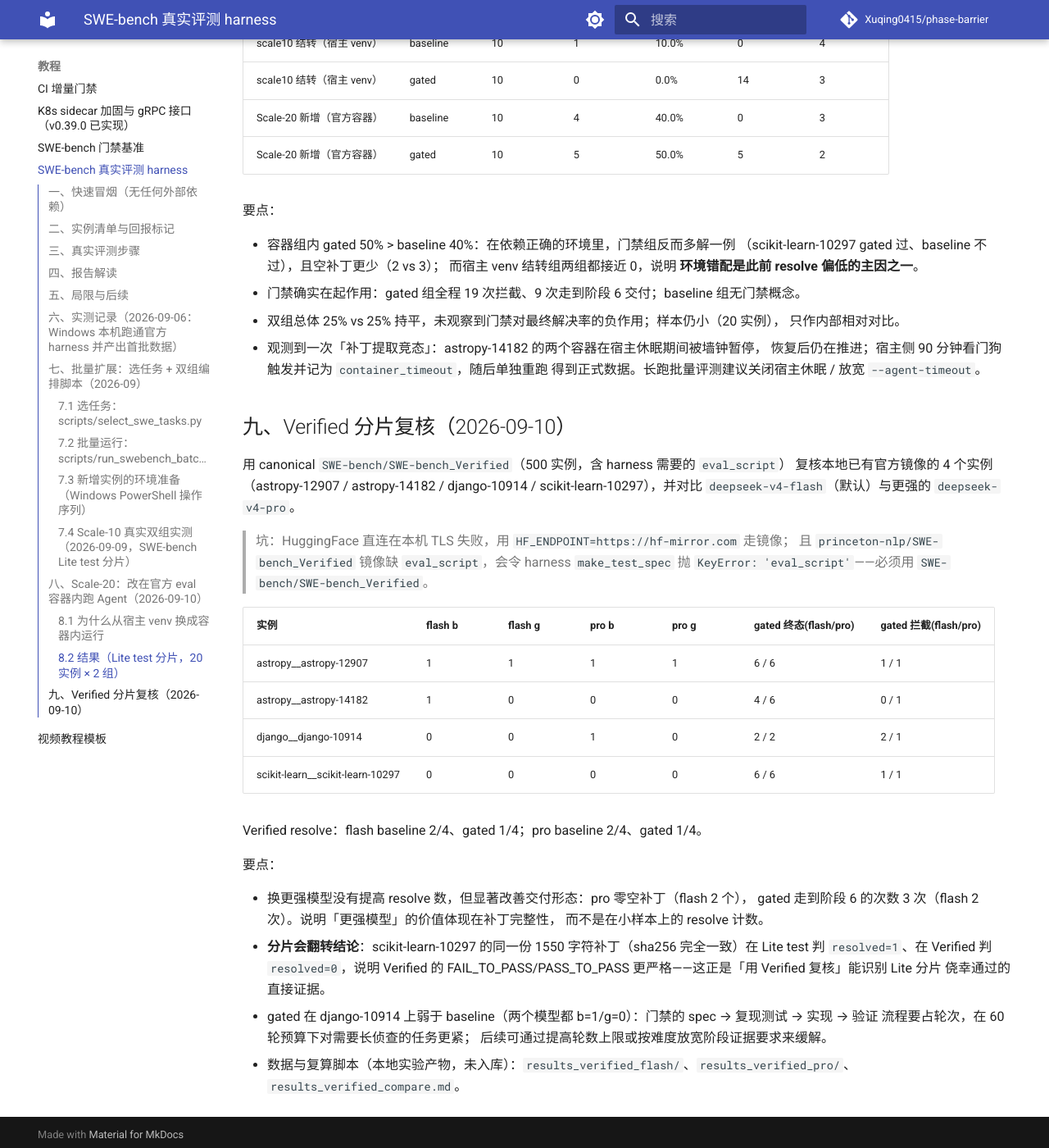
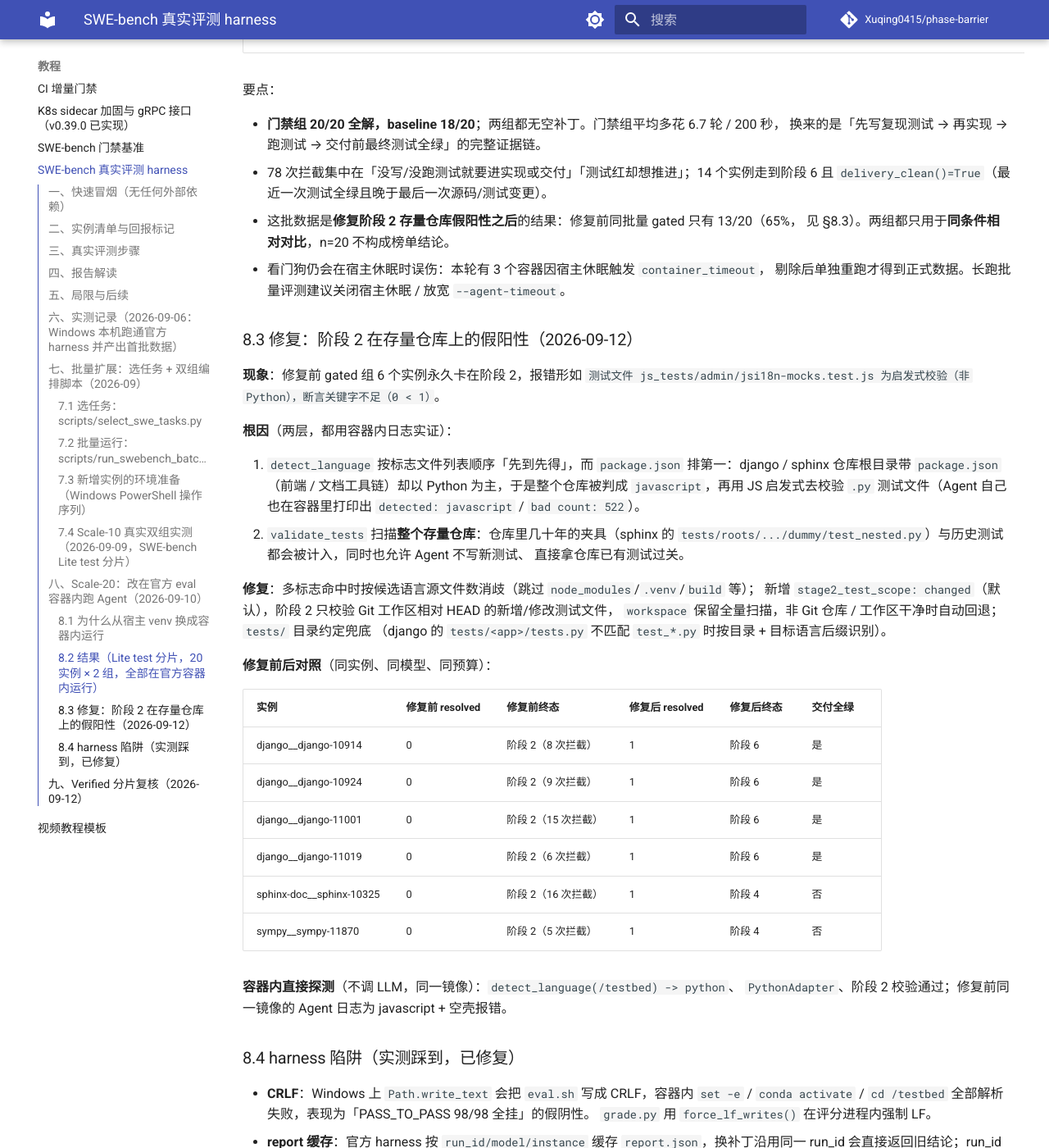
Before and after one commit to Xuqing0415/phase-barrier, an MkDocs documentation site: the page built from docs/tutorials/swe-bench-real.md, in a window 1280 px wide and 1400 px high, scrolled down 6944 px. Shown: the whole window at 82% size. Built offline with MkDocs 1.6.1 and Material for MkDocs 9.7.7, drawn with Linux system fonts in a browser that asks for light colours; comment, search, counter and statistics services are not loaded; some of the changed text lies outside the part shown.

Commit message:
docs(benchmark): Scale-20 与 Verified 复核数据入库，教程 §8/§9 改用可复算数据
把本轮实测数据固化进仓库，文档数字从此可复算（不再依赖本地 .pytest_tmp）：

- benchmarks/swebench/results/scale20_lite_container.csv：Lite test 分片 20 实例 × baseline/gated = 40 行，note 全为 graded。baseline 18/20（90%）、gated 20/20（100%），gated 拦截 78 次、14 次走到阶段 6 且交付前最终测试全绿（delivery_clean）、两组零空补丁。
- benchmarks/swebench/results/verified_regrade.csv：上述补丁在 SWE-bench Verified 上的重新评分（4 实例 × 2 组 = 8 行），8/8 两分片判定一致；上一轮观测到的 scikit-learn-10297 翻转是「补丁级」而非「分片级」，已按可复算证据改写结论。
- benchmarks/swebench/results/README.md：数据口径、已知限制与一行汇总复算命令。
- docs/tutorials/swe-bench-real.md：§8.2 用容器-only 数据替换旧的混合来源表格；新增 §8.3「阶段 2 假阳性的修复前后对照（6 个实例 0→1）」与 §8.4「harness 陷阱（CRLF / report 缓存 / 陈旧补丁 / 依赖卷）」；§9 改写为本轮 Verified 复核并标注旧实验产物未入库。

````diff
--- a/docs/tutorials/swe-bench-real.md
+++ b/docs/tutorials/swe-bench-real.md
@@ -281,72 +281,119 @@
   环境里执行。两者互不影响。
 
 ```powershell
-python scripts/run_swebench_batch_container.py --tasks .pytest_tmp/bench_data/tasks_lite20.json --dataset .pytest_tmp/bench_data/swebench_test.json --agent-script .pytest_tmp/bench_data/run_agent.py --grade-script .pytest_tmp/bench_data/grade.py --grade-python .pytest_tmp/sweb_venv/Scripts/python.exe --results .pytest_tmp/bench_data/results_scale20/results.csv --agent-runs .pytest_tmp/bench_data/agent_runs --eval-runs .pytest_tmp/bench_data/eval_runs --log-dir .pytest_tmp/bench_data/container_logs --modes baseline,gated --max-turns 60 --concurrency 2 --skip-existing
+python scripts/run_swebench_batch_container.py --tasks .pytest_tmp/bench_data/lite/tasks_scale20.json --dataset .pytest_tmp/bench_data/lite/dataset.json --grade-python .pytest_tmp/sweb_venv/Scripts/python.exe --results benchmarks/swebench/results/scale20_lite_container.csv --agent-runs .pytest_tmp/bench_data/agent_runs --eval-runs .pytest_tmp/bench_data/eval_runs --log-dir .pytest_tmp/bench_data/container_logs --modes baseline,gated --max-turns 60 --concurrency 3 --skip-existing
 ```
 
-### 8.2 结果（Lite test 分片，20 实例 × 2 组）
+`--agent-script` / `--grade-script` 默认已指向仓库内 `benchmarks/swebench/{run_agent,grade}.py`；
+任务清单与数据集用 `benchmarks/swebench/prepare_dataset.py` 生成
+（`--local-images-only` 只保留本机已缓存镜像的实例，避免跑到一半缺镜像）。
 
-数据：`swebench_test.json`（Lite test，300 实例）按仓库分层抽 20 个（django 4 / sympy 4 /
-astropy 2 / matplotlib 2 / flask / seaborn / requests / xarray / pylint / pytest /
-scikit-learn / sphinx）。其中 10 个新实例在官方容器内运行，另 10 个为 §7.4 Scale-10
-结转（宿主 venv），CSV 见 `results_scale20/results.csv`，汇总见 `report.md`。
+### 8.2 结果（Lite test 分片，20 实例 × 2 组，全部在官方容器内运行）
 
-| 组别 | n | resolved | resolve 率 | 门禁拦截 | 阶段6完成 | 空补丁 |
-|---|---|---|---|---|---|---|
-| baseline | 20 | 5 | 25.0% | 0 | 0 | 7 |
-| gated | 20 | 5 | 25.0% | 19 | 9 | 5 |
+数据（已入库，可直接复算）：`benchmarks/swebench/results/scale20_lite_container.csv`（40 行，
+`note` 全为 `graded`）；实例清单 `.pytest_tmp/bench_data/lite/tasks_scale20.json`
+（按仓库分层抽样：django 4 / sympy 4 / astropy 2 / matplotlib 2 / seaborn / flask /
+requests / xarray / pylint / pytest / scikit-learn / sphinx）。同一模型（`deepseek-v4-flash`）、
+同一 60 轮预算、同一官方镜像环境。
 
-按来源分组（方法学对照；容器组才是与 Scale-20 新增实例同环境的数据）：
-
-| 来源 | 组别 | n | resolved | resolve 率 | 拦截 | 空补丁 |
-|---|---|---|---|---|---|---|
-| scale10 结转（宿主 venv） | baseline | 10 | 1 | 10.0% | 0 | 4 |
-| scale10 结转（宿主 venv） | gated | 10 | 0 | 0.0% | 14 | 3 |
-| Scale-20 新增（官方容器） | baseline | 10 | 4 | 40.0% | 0 | 3 |
-| Scale-20 新增（官方容器） | gated | 10 | 5 | 50.0% | 5 | 2 |
+| 组别 | n | resolved | resolve 率 | 门禁拦截 | 走到阶段 6 | 交付前最终测试全绿 | 空补丁 | 平均轮数 | 平均耗时 |
+|---|---|---|---|---|---|---|---|---|---|
+| baseline（无门禁） | 20 | 18 | 90% | 0 | — | — | 0 | 43.1 | 262s |
+| gated（门禁） | 20 | 20 | 100% | 78 | 14 | 14 | 0 | 49.8 | 462s |
 
 要点：
 
-- 容器组内 gated 50% > baseline 40%：在依赖正确的环境里，门禁组反而多解一例
-  （scikit-learn-10297 gated 过、baseline 不过），且空补丁更少（2 vs 3）；
-  而宿主 venv 结转组两组都接近 0，说明 **环境错配是此前 resolve 偏低的主因之一**。
-- 门禁确实在起作用：gated 组全程 19 次拦截、9 次走到阶段 6 交付；baseline 组无门禁概念。
-- 双组总体 25% vs 25% 持平，未观察到门禁对最终解决率的负作用；样本仍小（20 实例），
-  只作内部相对对比。
-- 观测到一次「补丁提取竞态」：astropy-14182 的两个容器在宿主休眠期间被墙钟暂停，
-  恢复后仍在推进；宿主侧 90 分钟看门狗触发并记为 `container_timeout`，随后单独重跑
-  得到正式数据。长跑批量评测建议关闭宿主休眠 / 放宽 `--agent-timeout`。
+- **门禁组 20/20 全解，baseline 18/20**；两组都无空补丁。门禁组平均多花 6.7 轮 / 200 秒，
+  换来的是「先写复现测试 → 再实现 → 跑测试 → 交付前最终测试全绿」的完整证据链。
+- 78 次拦截集中在「没写/没跑测试就要进实现或交付」「测试红却想推进」；14 个实例走到阶段 6
+  且 `delivery_clean()=True`（最近一次测试全绿且晚于最后一次源码/测试变更）。
+- 这批数据是**修复阶段 2 存量仓库假阳性之后**的结果：修复前同批量 gated 只有 13/20（65%，
+  见 §8.3）。两组都只用于**同条件相对对比**，n=20 不构成榜单结论。
+- 看门狗仍会在宿主休眠时误伤：本轮有 3 个容器因宿主休眠触发 `container_timeout`，
+  剔除后单独重跑才得到正式数据。长跑批量评测建议关闭宿主休眠 / 放宽 `--agent-timeout`。
 
-## 九、Verified 分片复核（2026-09-10）
+### 8.3 修复：阶段 2 在存量仓库上的假阳性（2026-09-12）
 
-用 canonical `SWE-bench/SWE-bench_Verified`（500 实例，含 harness 需要的 `eval_script`）
-复核本地已有官方镜像的 4 个实例（astropy-12907 / astropy-14182 / django-10914 /
-scikit-learn-10297），并对比 `deepseek-v4-flash`（默认）与更强的 `deepseek-v4-pro`。
+**现象**：修复前 gated 组 6 个实例永久卡在阶段 2，报错形如
+`测试文件 js_tests/admin/jsi18n-mocks.test.js 为启发式校验（非 Python），断言关键字不足（0 < 1）`。
 
-> 坑：HuggingFace 直连在本机 TLS 失败，用 `HF_ENDPOINT=https://hf-mirror.com` 走镜像；
-> 且 `princeton-nlp/SWE-bench_Verified` 镜像缺 `eval_script`，会令 harness
-> `make_test_spec` 抛 `KeyError: 'eval_script'`——必须用 `SWE-bench/SWE-bench_Verified`。
+**根因**（两层，都用容器内日志实证）：
 
-| 实例 | flash b | flash g | pro b | pro g | gated 终态(flash/pro) | gated 拦截(flash/pro) |
-|---|---|---|---|---|---|---|
-| astropy__astropy-12907 | 1 | 1 | 1 | 1 | 6 / 6 | 1 / 1 |
-| astropy__astropy-14182 | 1 | 0 | 0 | 0 | 4 / 6 | 0 / 1 |
-| django__django-10914 | 0 | 0 | 1 | 0 | 2 / 2 | 2 / 1 |
-| scikit-learn__scikit-learn-10297 | 0 | 0 | 0 | 0 | 6 / 6 | 1 / 1 |
+1. `detect_language` 按标志文件列表顺序「先到先得」，而 `package.json` 排第一：django / sphinx
+   仓库根目录带 `package.json`（前端 / 文档工具链）却以 Python 为主，于是整个仓库被判成
+   `javascript`，再用 JS 启发式去校验 `.py` 测试文件（Agent 自己也在容器里打印出
+   `detected: javascript` / `bad count: 522`）。
+2. `validate_tests` 扫描**整个存量仓库**：仓库里几十年的夹具（sphinx 的
+   `tests/roots/.../dummy/test_nested.py`）与历史测试都会被计入，同时也允许 Agent 不写新测试、
+   直接拿仓库已有测试过关。
 
-Verified resolve：flash baseline 2/4、gated 1/4；pro baseline 2/4、gated 1/4。
+**修复**：多标志命中时按候选语言源文件数消歧（跳过 `node_modules`/`.venv`/`build` 等）；
+新增 `stage2_test_scope: changed`（默认），阶段 2 只校验 Git 工作区相对 HEAD 的新增/修改测试文件，
+`workspace` 保留全量扫描，非 Git 仓库 / 工作区干净时自动回退；`tests/` 目录约定兜底
+（django 的 `tests/<app>/tests.py` 不匹配 `test_*.py` 时按目录 + 目标语言后缀识别）。
+
+**修复前后对照**（同实例、同模型、同预算）：
+
+| 实例 | 修复前 resolved | 修复前终态 | 修复后 resolved | 修复后终态 | 交付全绿 |
+|---|---|---|---|---|---|
+| django__django-10914 | 0 | 阶段 2（8 次拦截） | 1 | 阶段 6 | 是 |
+| django__django-10924 | 0 | 阶段 2（9 次拦截） | 1 | 阶段 6 | 是 |
+| django__django-11001 | 0 | 阶段 2（15 次拦截） | 1 | 阶段 6 | 是 |
+| django__django-11019 | 0 | 阶段 2（6 次拦截） | 1 | 阶段 6 | 是 |
+| sphinx-doc__sphinx-10325 | 0 | 阶段 2（16 次拦截） | 1 | 阶段 4 | 否 |
+| sympy__sympy-11870 | 0 | 阶段 2（5 次拦截） | 1 | 阶段 4 | 否 |
+
+**容器内直接探测**（不调 LLM，同一镜像）：`detect_language(/testbed) -> python`、
+`PythonAdapter`、阶段 2 校验通过；修复前同一镜像的 Agent 日志为 javascript + 空壳报错。
+
+### 8.4 harness 陷阱（实测踩到，已修复）
+
+- **CRLF**：Windows 上 `Path.write_text` 会把 `eval.sh` 写成 CRLF，容器内 `set -e` /
+  `conda activate` / `cd /testbed` 全部解析失败，表现为「PASS_TO_PASS 98/98 全挂」的假阴性。
+  `grade.py` 用 `force_lf_writes()` 在评分进程内强制 LF。
+- **report 缓存**：官方 harness 按 `run_id/model/instance` 缓存 `report.json`，换补丁沿用同一
+  run_id 会直接返回旧结论；run_id 现带上补丁 sha256 前 12 位。
+- **陈旧补丁**：Agent 在容器里 import 失败秒退时，上一轮的 `model_patch.diff` 还留在挂载目录，
+  驱动会把**旧补丁**当成本次结果去评分（本轮实测：14 行「成功」数据其实是上一轮的补丁）。
+  现在 `run_one` 先清空同名 label 目录，并要求补丁 mtime 晚于本次启动时间
+  （`patch_is_fresh()`，含回归测试）。
+- **依赖卷**：Docker Desktop 卷挂载下 `mkdir` 锁不保证互斥，两个容器并发
+  `pip install --target` 会把 `pb_gate_deps` 写坏（实测 pydantic 装上了、`typing_extensions`
+  缺失）。bootstrap 改为「先 `rm -rf` 目录 → 装 → `import pydantic, yaml, structlog` 校验 →
+  才落 `.ready`」。
+
+## 九、Verified 分片复核（2026-09-12）
+
+用 canonical `SWE-bench/SWE-bench_Verified`（500 实例，含 harness 需要的 `eval_script`）对
+「本机已缓存官方镜像」的 4 个实例重新评分：把本轮 Scale-20 产出的 8 份补丁（4 实例 × 2 组）
+换分片打分，**不重跑 Agent**。数据已入库：`benchmarks/swebench/results/verified_regrade.csv`。
+
+| 实例 | baseline Lite→Verified | gated Lite→Verified | Verified F2P / P2P |
+|---|---|---|---|
+| astropy__astropy-12907 | 1 → 1 | 1 → 1 | 2 / 13 |
+| astropy__astropy-14182 | 1 → 1 | 1 → 1 | 1 / 9 |
+| django__django-10914 | 1 → 1 | 1 → 1 | 1 / 98 |
+| scikit-learn__scikit-learn-10297 | 1 → 1 | 1 → 1 | 1 / 28 |
 
 要点：
 
-- 换更强模型没有提高 resolve 数，但显著改善交付形态：pro 零空补丁（flash 2 个），
-  gated 走到阶段 6 的次数 3 次（flash 2 次）。说明「更强模型」的价值体现在补丁完整性，
-  而不是在小样本上的 resolve 计数。
-- **分片会翻转结论**：scikit-learn-10297 的同一份 1550 字符补丁（sha256 完全一致）在
-  Lite test 判 `resolved=1`、在 Verified 判 `resolved=0`，说明 Verified 的
-  FAIL_TO_PASS/PASS_TO_PASS 更严格——这正是「用 Verified 复核」能识别 Lite 分片
-  侥幸通过的直接证据。
-- gated 在 django-10914 上弱于 baseline（两个模型都 b=1/g=0）：门禁的
-  spec → 复现测试 → 实现 → 验证 流程要占轮次，在 60 轮预算下对需要长侦查的任务更紧；
-  后续可通过提高轮数上限或按难度放宽阶段证据要求来缓解。
-- 数据与复算脚本（本地实验产物，未入库）：`results_verified_flash/`、`results_verified_pro/`、
-  `results_verified_compare.md`。
+- 本轮 **8/8 在两个分片上判定一致，没有出现翻转**。
+- 上一轮（2026-09-10，本地产物未入库、已无法复算）曾观测到 scikit-learn-10297 的**一份旧补丁**
+  在 Lite 判 1、Verified 判 0。本轮同一实例、同一 Agent 配置产出的补丁两个分片都判 1——
+  说明**翻转是补丁级的**（旧补丁恰好过了 Lite 的 FAIL_TO_PASS，遇到 Verified 更严的用例集才暴露），
+  不能据此说 Lite 分片系统性偏松。跨分片复核的价值在于给每份补丁加一道更严的独立判定。
+- 坑记录：HuggingFace 直连在本机 TLS 失败，用 `HF_ENDPOINT=https://hf-mirror.com` 走镜像；
+  `princeton-nlp/SWE-bench_Verified` 缺 `eval_script`，会令 harness `make_test_spec` 抛
+  `KeyError: 'eval_script'`——必须用 `SWE-bench/SWE-bench_Verified`。
+
+复算命令（宿主侧，只需 Docker 与 `.pytest_tmp/sweb_venv`）：
+
+```bash
+python benchmarks/swebench/regrade_cross_shard.py \
+  --results benchmarks/swebench/results/scale20_lite_container.csv \
+  --target-dataset .pytest_tmp/bench_data/verified/dataset.json \
+  --agent-runs .pytest_tmp/bench_data/agent_runs \
+  --grade-python .pytest_tmp/sweb_venv/Scripts/python.exe \
+  --out-dir .pytest_tmp/bench_data/eval_runs_verified \
+  --out-csv benchmarks/swebench/results/verified_regrade.csv
+```
````
Also changed, not shown: CHANGELOG.md (+61 -0 lines), benchmarks/swebench/README.md (+3 -2 lines), benchmarks/swebench/results/README.md (added, +50 -0 lines), 3 other files.
